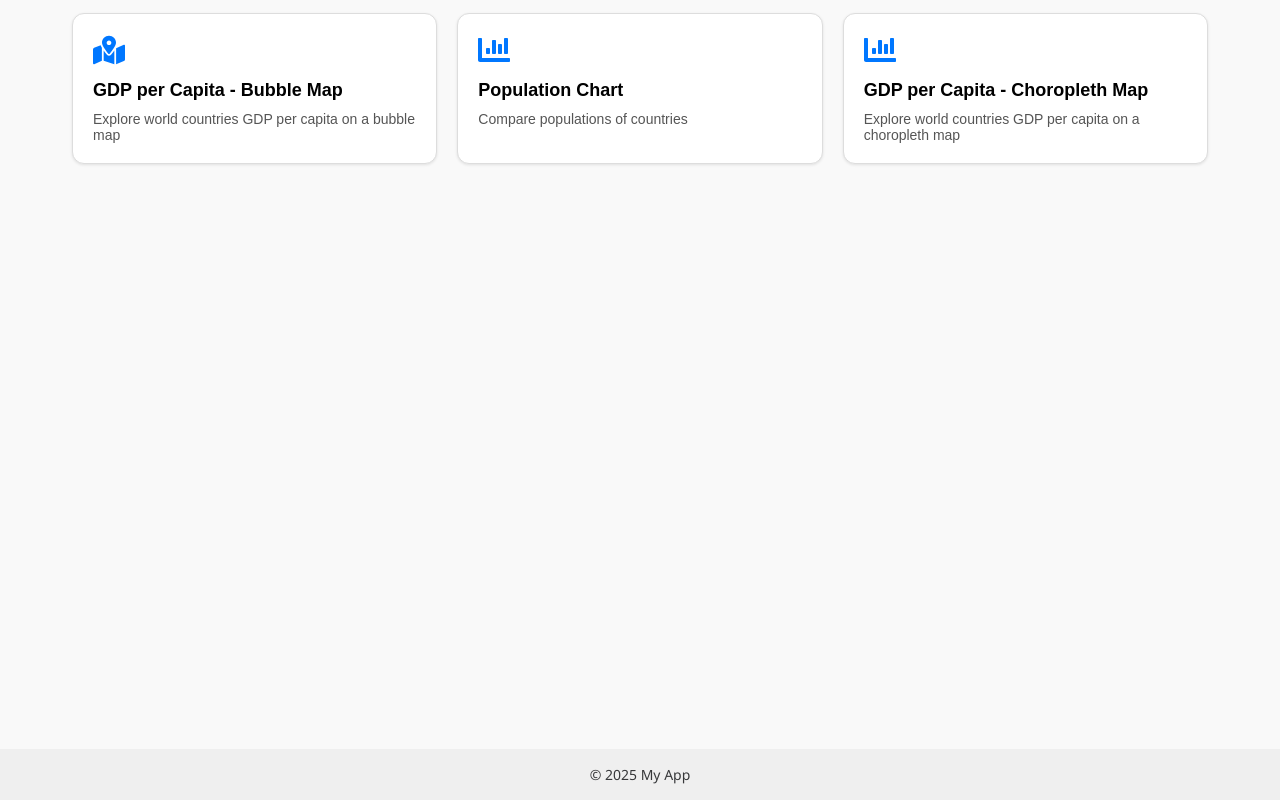
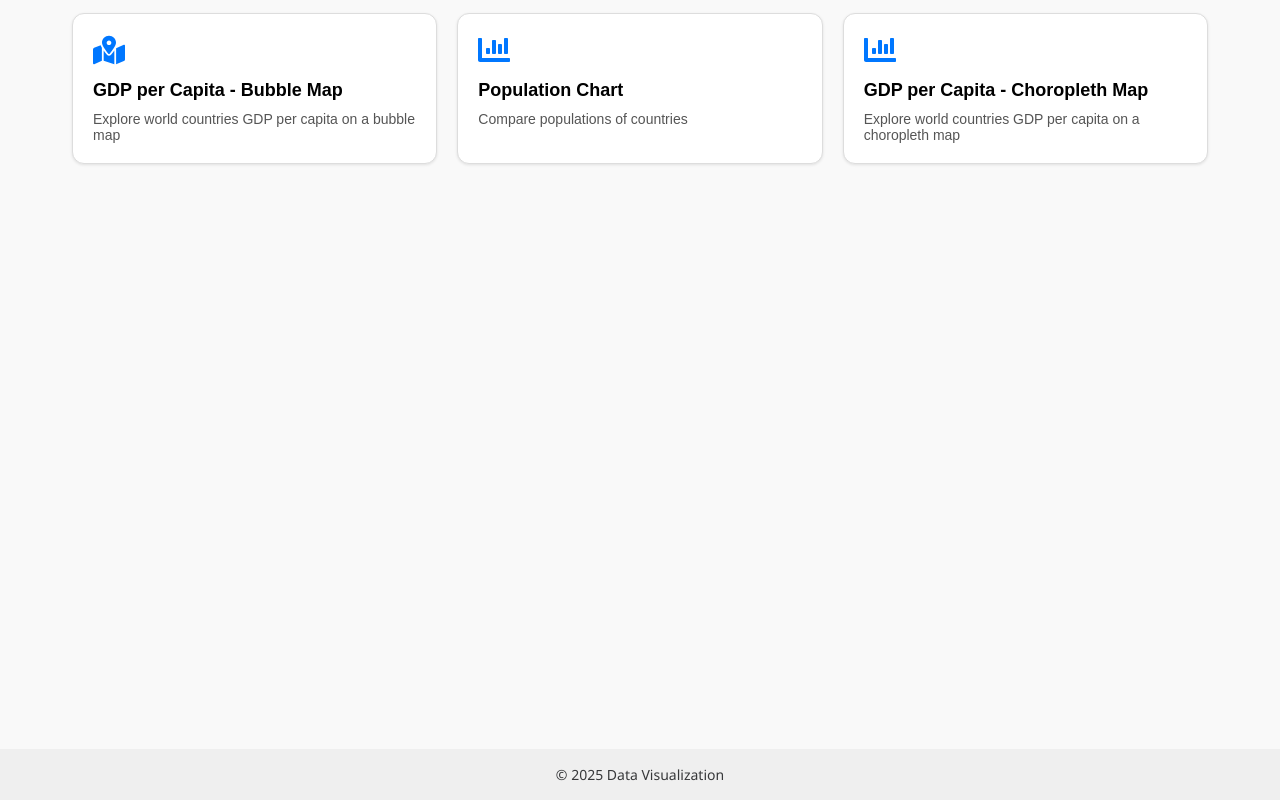
Before and after one commit to Gevorious/d3-charts, a React (Vite) app: page / in a window 1280 px wide. Shown: the part 182-982 px from the top of the page. Built offline with nearby package versions, Linux system fonts and the light colour scheme.

Commit message:
Update footer text in Layout component to reflect new branding: changed from "My App" to "Data Visualization".

```diff
--- a/src/components/Layout/index.tsx
+++ b/src/components/Layout/index.tsx
@@ -9,7 +9,7 @@ const Layout = ({ children }: LayoutProps) => {
         <Navigation />
       </header>
       <main className="main">{children}</main>
-      <footer className="footer">© 2025 My App</footer>
+      <footer className="footer">© 2025 Data Visualization</footer>
     </div>
   );
 };
```
